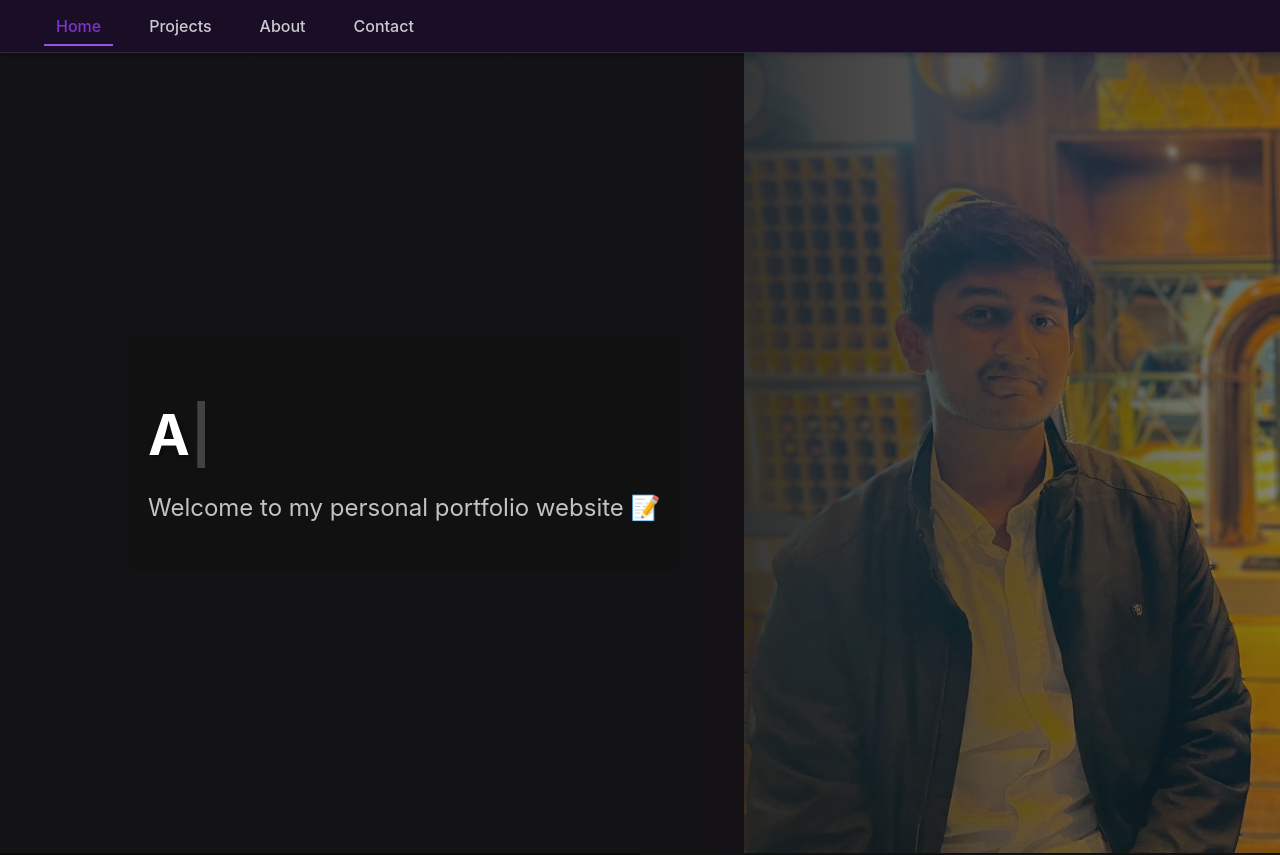
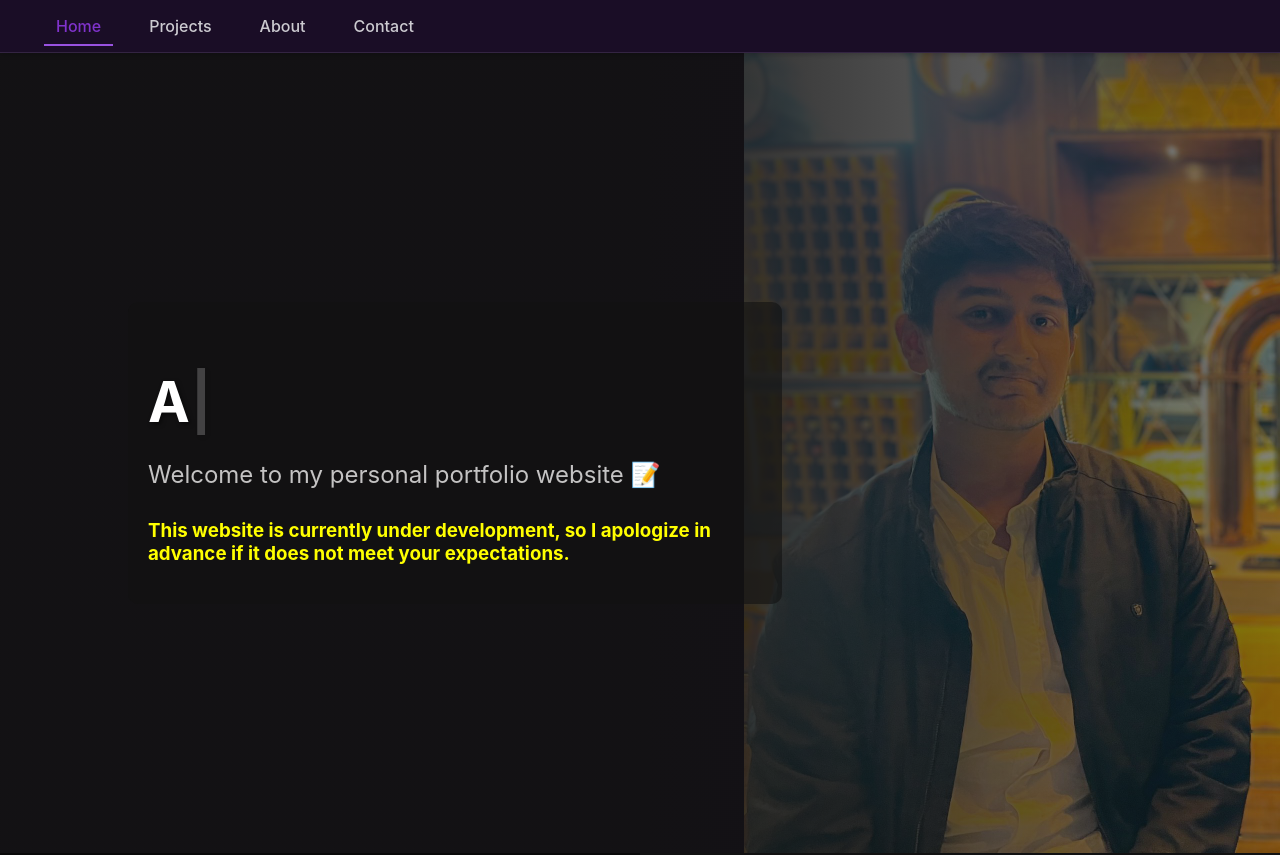
Before and after one commit to AniketKumar10/my-web-profile, a React (Create React App) app: page / in a window 1280 px wide. Shown: the top 855 px of the page. Built offline with nearby package versions, Linux system fonts and the light colour scheme.

Commit message:
active-integration-apology

```diff
--- a/src/pages/Home.css
+++ b/src/pages/Home.css
@@ -29,6 +29,10 @@
   color: #ffffff;
   margin-bottom: 20px;
   text-shadow: 2px 2px 4px rgba(0, 0, 0, 0.5);
+}
+
+.hero h3{
+  color: yellow;
 }
 
 .hero p {
--- a/src/pages/Home.js
+++ b/src/pages/Home.js
@@ -49,7 +49,8 @@ const Home = () => {
           </h1>
 
           <p>Welcome to my personal portfolio website 📝</p>
-        </div>
+          <h3 className="sorry-warning">This website is currently under development, so I apologize in advance if it does not meet your expectations.</h3>
+          </div>
       </section>
 
       {/* About Me Section */}
```
